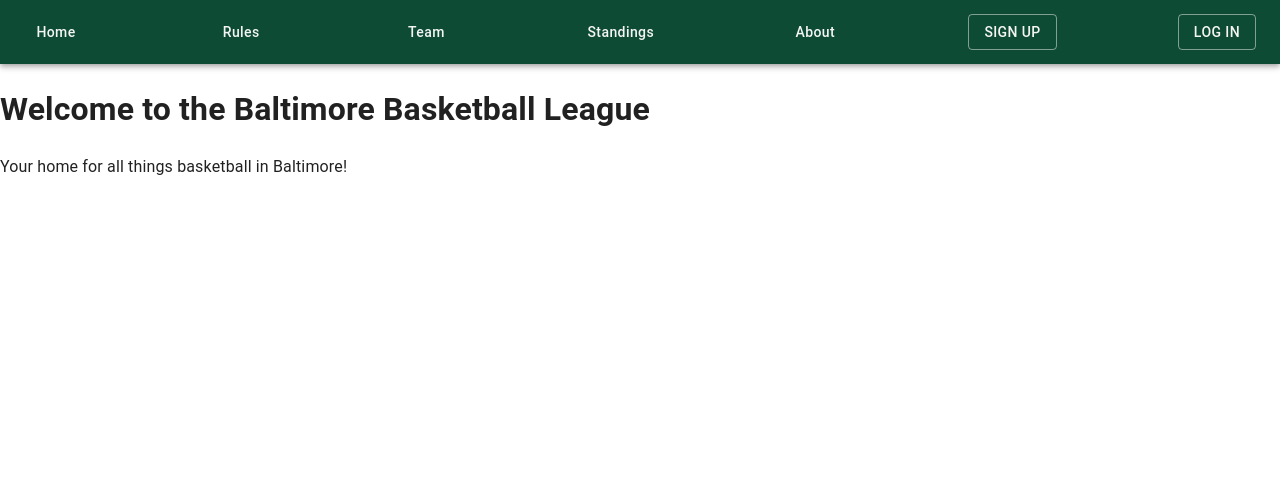
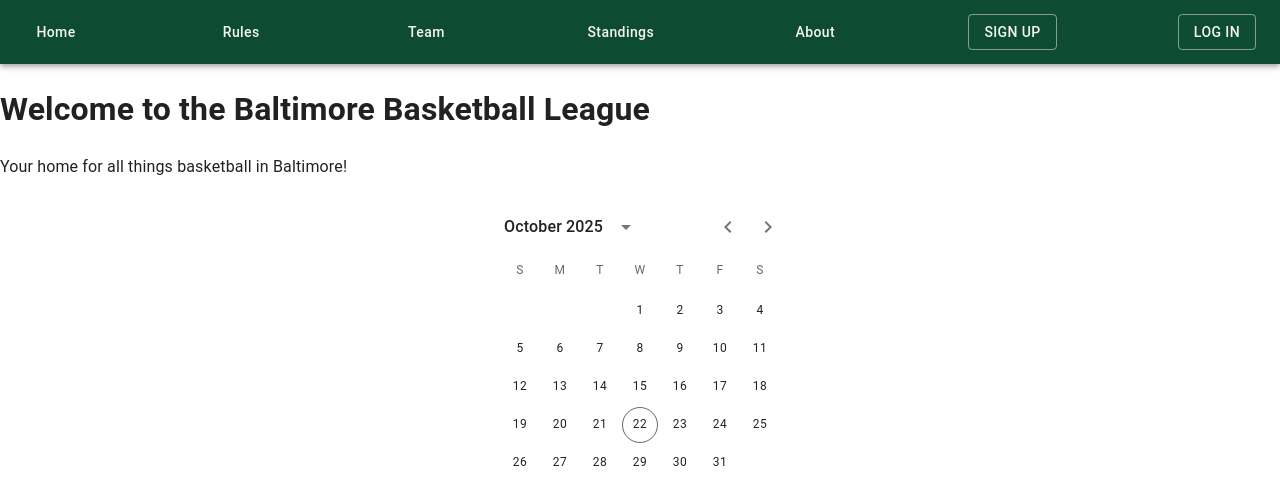
Before and after one commit to armarshall/basketball-app, a React (Vite) app in the folder client/: page / in a window 1280 px wide. Shown: the top 504 px of the page. Built offline with nearby package versions, Linux system fonts and the light colour scheme.

Commit message:
Calendar showing on home page

```diff
--- a/client/package.json
+++ b/client/package.json
@@ -14,6 +14,8 @@
     "@emotion/styled": "^11.14.1",
     "@mui/icons-material": "^7.3.4",
     "@mui/material": "^7.3.4",
+    "@mui/x-date-pickers": "^7.3.4",
+    "date-fns": "^2.30.0",
     "react": "^19.1.1",
     "react-dom": "^19.1.1",
     "react-router-dom": "^7.9.4"
--- /dev/null
+++ b/client/src/components/LeagueSchedule.tsx
@@ -0,0 +1,13 @@
+import { LocalizationProvider } from '@mui/x-date-pickers/LocalizationProvider';
+import { AdapterDayjs } from '@mui/x-date-pickers/AdapterDayjs';
+import { DateCalendar } from '@mui/x-date-pickers/DateCalendar';
+
+export default function LeagueSchedule() {
+  return(
+    <div>
+      <LocalizationProvider dateAdapter={AdapterDayjs}>
+        <DateCalendar />
+      </LocalizationProvider>
+    </div>
+  );
+}
--- a/client/src/pages/Home.tsx
+++ b/client/src/pages/Home.tsx
@@ -1,8 +1,11 @@
+import LeagueSchedule from "../components/LeagueSchedule";
+
 export default function Home() {
   return (
     <div>
       <h1>Welcome to the Baltimore Basketball League</h1>
       <p>Your home for all things basketball in Baltimore!</p>
+      <LeagueSchedule />
     </div>
   );
 }
```
Also changed, not shown: 1 other file (tests, documents, lock files or other folders).
